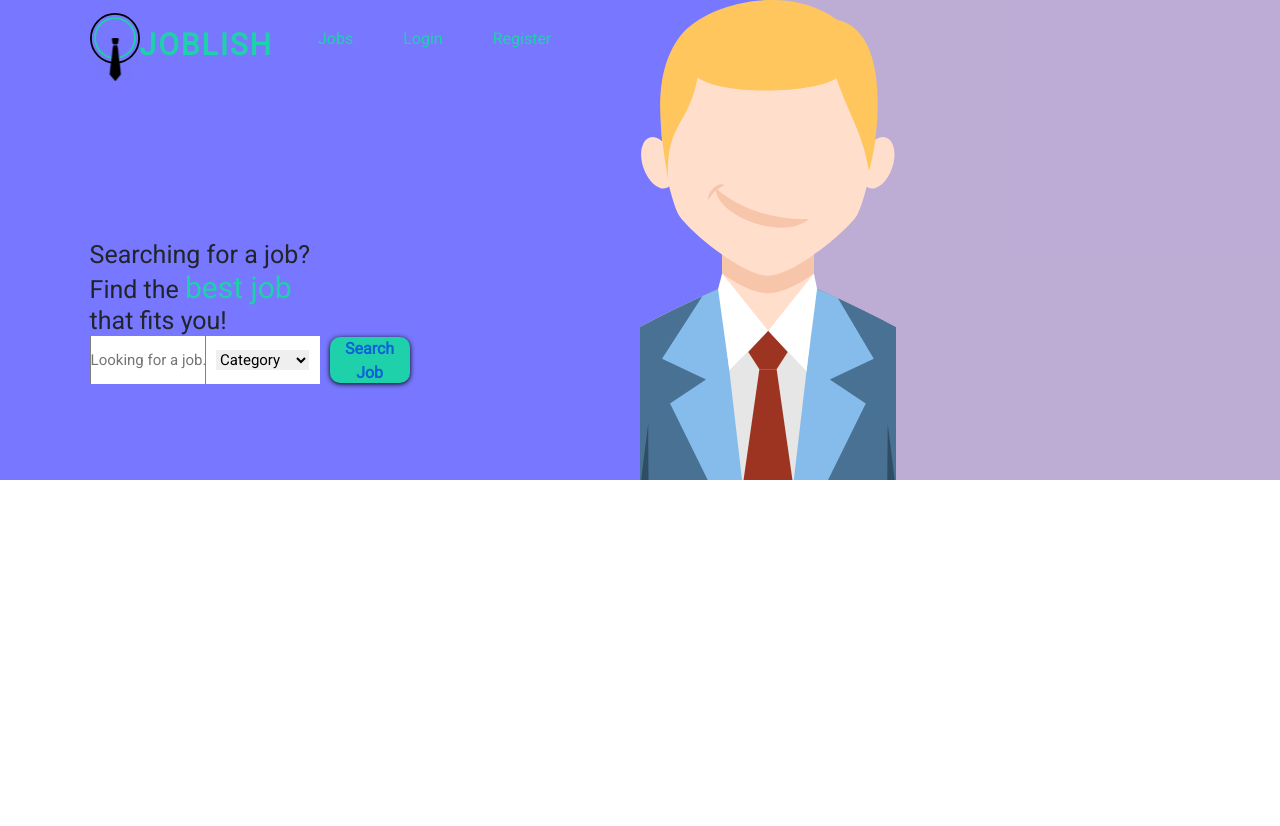
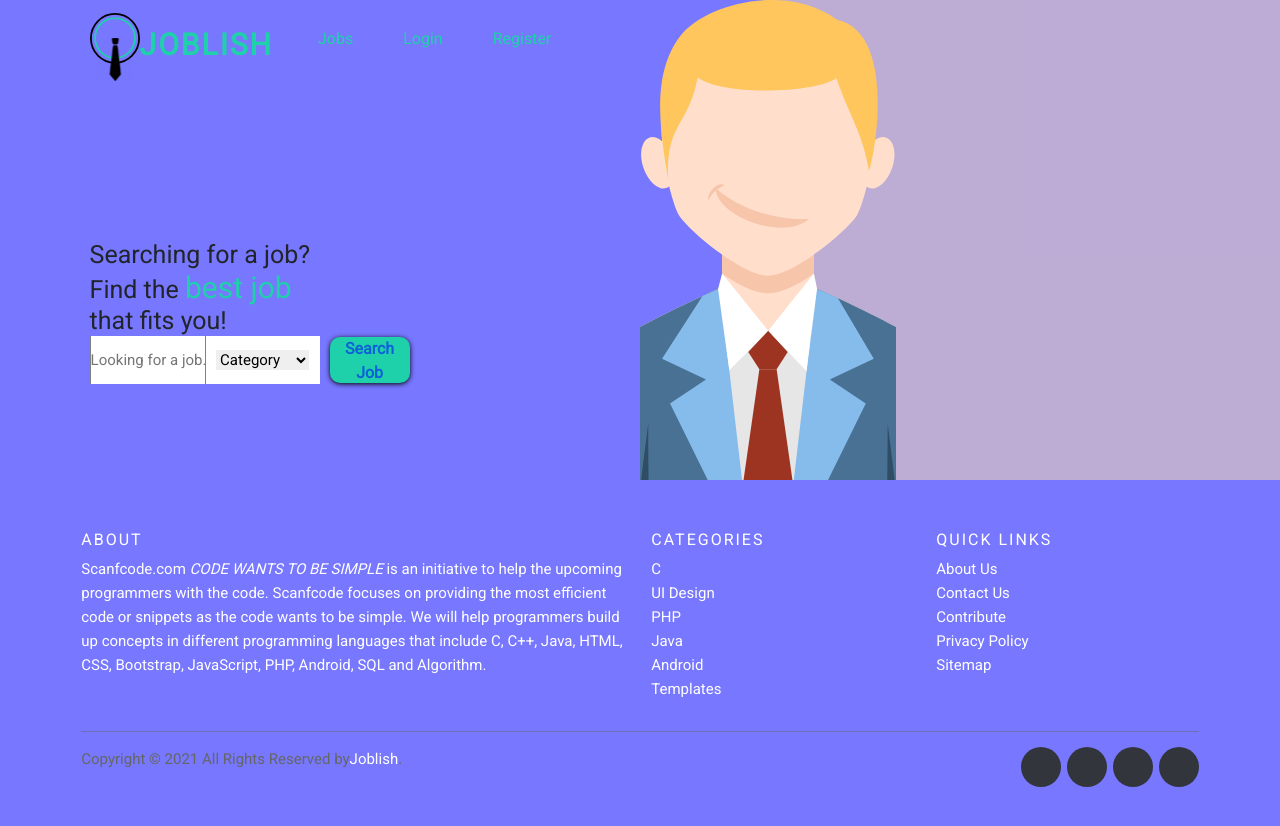
Before and after one commit to SabrinaStaicu/joblish-frontend, a React (Create React App) app: page / in a window 1280 px wide. Shown: the top 826 px of the page. Before the commit the page ends 800 px from the top, so only its background shows below. Built offline with nearby package versions, Linux system fonts and the light colour scheme.

Commit message:
v2 footer

```diff
--- a/package.json
+++ b/package.json
@@ -22,7 +22,7 @@
     "web-vitals": "^1.1.2"
   },
   "scripts": {
-    "start": "react-scripts start",
+    "start": "set PORT=5000 && react-scripts start",
     "build": "react-scripts build",
     "test": "react-scripts test",
     "eject": "react-scripts eject"
--- a/src/App.css
+++ b/src/App.css
@@ -528,3 +528,168 @@ body {
 .text2 {
   color: #a5aec0
 }
+
+.site-footer
+{
+
+  background-color: rgba(0, 0, 255, 0.534);
+  padding:45px 0 20px;
+  font-size:15px;
+  line-height:24px;
+  color:#737373;
+}
+.site-footer hr
+{
+  border-top-color:rgb(255, 255, 255);
+  opacity:0.5
+}
+.site-footer hr.small
+{
+  margin:20px 0
+}
+.site-footer h6
+{
+  color:#fff;
+  font-size:16px;
+  text-transform:uppercase;
+  margin-top:5px;
+  letter-spacing:2px
+}
+.site-footer a
+{
+  color:#ffffff;
+}
+.site-footer a:hover
+{
+  color:#1ed1aa;
+  text-decoration:none;
+}
+.footer-links
+{
+  padding-left:0;
+  list-style:none
+}
+.footer-links li
+{
+  display:block
+}
+.footer-links a
+{
+  color:#ffffff
+}
+.footer-links a:active,.footer-links a:focus,.footer-links a:hover
+{
+  color:#1ed1aa;
+  text-decoration:none;
+}
+.footer-links.inline li
+{
+  display:inline-block
+}
+.site-footer .social-icons
+{
+  text-align:right
+}
+.site-footer .social-icons a
+{
+  width:40px;
+  height:40px;
+  line-height:40px;
+  margin-left:6px;
+  margin-right:0;
+  border-radius:100%;
+  background-color:#33353d
+}
+.copyright-text
+{
+  margin:0
+}
+@media (max-width:991px)
+{
+  .site-footer [class^=col-]
+  {
+    margin-bottom:30px
+  }
+}
+@media (max-width:767px)
+{
+  .site-footer
+  {
+    padding-bottom:0
+  }
+  .site-footer .copyright-text,.site-footer .social-icons
+  {
+    text-align:center
+  }
+}
+.social-icons
+{
+  padding-left:0;
+  margin-bottom:0;
+  list-style:none
+}
+.social-icons li
+{
+  display:inline-block;
+  margin-bottom:4px
+}
+.social-icons li.title
+{
+  margin-right:15px;
+  text-transform:uppercase;
+  color:#96a2b2;
+  font-weight:700;
+  font-size:13px
+}
+.social-icons a{
+  background-color:#eceeef;
+  color:#0eb833;
+  font-size:16px;
+  display:inline-block;
+  line-height:44px;
+  width:44px;
+  height:44px;
+  text-align:center;
+  margin-right:8px;
+  border-radius:100%;
+  -webkit-transition:all .2s linear;
+  -o-transition:all .2s linear;
+  transition:all .2s linear
+}
+.social-icons a:active,.social-icons a:focus,.social-icons a:hover
+{
+  color:#fff;
+  background-color:#29aafe
+}
+.social-icons.size-sm a
+{
+  line-height:34px;
+  height:34px;
+  width:34px;
+  font-size:14px
+}
+.social-icons a.facebook:hover
+{
+  background-color:#3b5998
+}
+.social-icons a.twitter:hover
+{
+  background-color:#00aced
+}
+.social-icons a.linkedin:hover
+{
+  background-color:#007bb6
+}
+.social-icons a.dribbble:hover
+{
+  background-color:#ea4c89
+}
+@media (max-width:767px)
+{
+  .social-icons li.title
+  {
+    display:block;
+    margin-right:0;
+    font-weight:600
+  }
+}
--- a/src/components/company/company.scss
+++ b/src/components/company/company.scss
@@ -6,7 +6,7 @@ $main-yellow-rgb-015: rgba(189, 187, 73, 0.1) !default;
 $main-red: #bd150b !default;
 $main-red-rgb-015: rgba(189, 21, 11, 0.1) !default;
 $main-blue: #7372fa !default;
-$main-blue-rgb-015: rgba(0, 118, 189, 0.1) !default;
+$main-blue-rgb-015: rgba(0, 0, 255, 0.1) !default;
 
 /* This pen */
 
@@ -79,7 +79,7 @@ a, a:hover {
   .postcard__img {
     max-height: 180px;
     width: 100%;
-    object-fit: cover;
+    object-fit: fill;
     position: relative;
   }
 
--- /dev/null
+++ b/src/components/main/Footer.js
@@ -0,0 +1,61 @@
+import React from "react";
+import { MDBCol, MDBContainer, MDBRow, MDBFooter } from "mdbreact";
+
+const FooterPage = () => {
+  return (
+    <footer class="site-footer">
+      <div class="container">
+        <div class="row">
+          <div class="col-sm-12 col-md-6">
+            <h6>About</h6>
+            <p style={{color:"white"}} class="text-justify">Scanfcode.com <i>CODE WANTS TO BE SIMPLE </i> is an initiative  to help the upcoming programmers with the code. Scanfcode focuses on providing the most efficient code or snippets as the code wants to be simple. We will help programmers build up concepts in different programming languages that include C, C++, Java, HTML, CSS, Bootstrap, JavaScript, PHP, Android, SQL and Algorithm.</p>
+          </div>
+
+          <div class="col-xs-6 col-md-3">
+            <h6>Categories</h6>
+            <ul class="footer-links">
+              <li><a href="http://scanfcode.com/category/c-language/">C</a></li>
+              <li><a href="http://scanfcode.com/category/front-end-development/">UI Design</a></li>
+              <li><a href="http://scanfcode.com/category/back-end-development/">PHP</a></li>
+              <li><a href="http://scanfcode.com/category/java-programming-language/">Java</a></li>
+              <li><a href="http://scanfcode.com/category/android/">Android</a></li>
+              <li><a href="http://scanfcode.com/category/templates/">Templates</a></li>
+            </ul>
+          </div>
+
+          <div class="col-xs-6 col-md-3">
+            <h6>Quick Links</h6>
+            <ul class="footer-links">
+              <li><a href="http://scanfcode.com/about/">About Us</a></li>
+              <li><a href="http://scanfcode.com/contact/">Contact Us</a></li>
+              <li><a href="http://scanfcode.com/contribute-at-scanfcode/">Contribute</a></li>
+              <li><a href="http://scanfcode.com/privacy-policy/">Privacy Policy</a></li>
+              <li><a href="http://scanfcode.com/sitemap/">Sitemap</a></li>
+            </ul>
+          </div>
+        </div>
+        <hr></hr>
+      </div>
+      <div class="container">
+        <div class="row">
+          <div class="col-md-8 col-sm-6 col-xs-12">
+            <p class="copyright-text">Copyright &copy; 2021 All Rights Reserved by
+         <a href="#">Joblish</a>.
+            </p>
+          </div>
+
+          <div class="col-md-4 col-sm-6 col-xs-12">
+            <ul class="social-icons">
+              <li><a class="facebook" href="#"><i class="fa fa-facebook"></i></a></li>
+              <li><a class="twitter" href="#"><i class="fa fa-twitter"></i></a></li>
+              <li><a class="dribbble" href="#"><i class="fa fa-dribbble"></i></a></li>
+              <li><a class="linkedin" href="#"><i class="fa fa-linkedin"></i></a></li>
+            </ul>
+          </div>
+        </div>
+      </div>
+    </footer>
+  );
+}
+
+export default FooterPage;
--- a/src/components/main/HomePage.js
+++ b/src/components/main/HomePage.js
@@ -1,4 +1,5 @@
 import React from 'react';
+import Footer from './Footer';
 import Header from './Header';
 import JobsSection from './JobsSection';
 
@@ -7,6 +8,7 @@ const HomePage = () => {
         <>
             <Header />
             <JobsSection />
+            <Footer />
         </>
     );
 };
--- a/src/components/main/NavBar.js
+++ b/src/components/main/NavBar.js
@@ -53,7 +53,6 @@ const NavBar = ({ color, homePosition }) => {
                         <li><Link to="/account">My profile</Link></li>
                         <li><Link to="/user-applications">Applications</Link></li>
                         <li><Link to="/companies">Companies</Link></li>
-                        <li><Link to="/login">Login</Link></li>
                         <li><Link to="/" onClick={() => { localStorage.clear() }}>Logout</Link></li>
                     </ul>
                 ) : (
```
Also changed, not shown: 1 other file (tests, documents, lock files or other folders).
